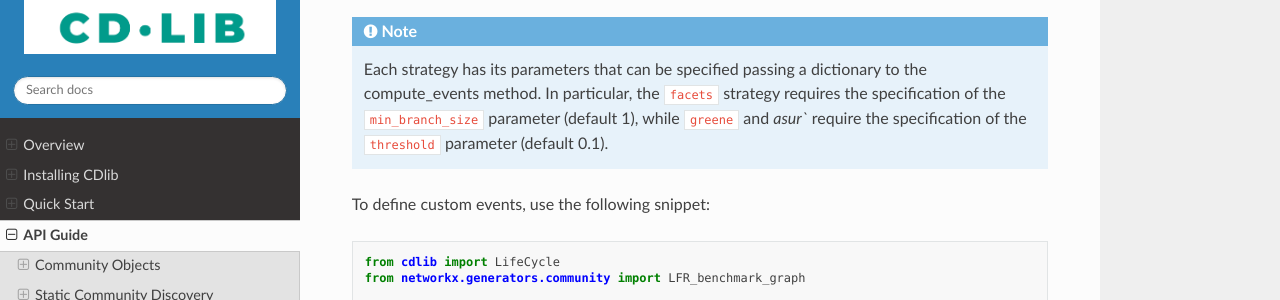
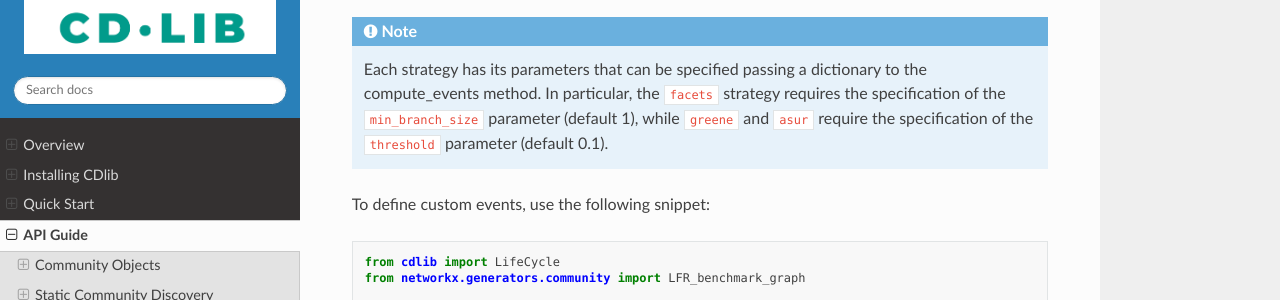
Before and after one commit to GiulioRossetti/cdlib, a Sphinx documentation site: the page built from docs/reference/events.rst, in a window 1280 px wide and 900 px high, scrolled down 1569 px. Shown: the part 149-449 px from the top of the window. Built offline with Sphinx 7.4.7 and the Read the Docs theme 2.0.0, drawn with Linux system fonts in a browser that asks for light colours.

Commit message:
:art: documentation

```diff
--- a/docs/reference/events.rst
+++ b/docs/reference/events.rst
@@ -83,7 +83,7 @@ To apply one of the first three strategies, use the following snippet:
 
 .. note::
     Each strategy has its parameters that can be specified passing a dictionary to the compute_events method.
-    In particular, the ``facets`` strategy requires the specification of the ``min_branch_size`` parameter (default 1), while ``greene`` and `asur`` require the specification of the ``threshold`` parameter (default 0.1).
+    In particular, the ``facets`` strategy requires the specification of the ``min_branch_size`` parameter (default 1), while ``greene`` and ``asur`` require the specification of the ``threshold`` parameter (default 0.1).
 
 
 To define custom events, use the following snippet:
```
